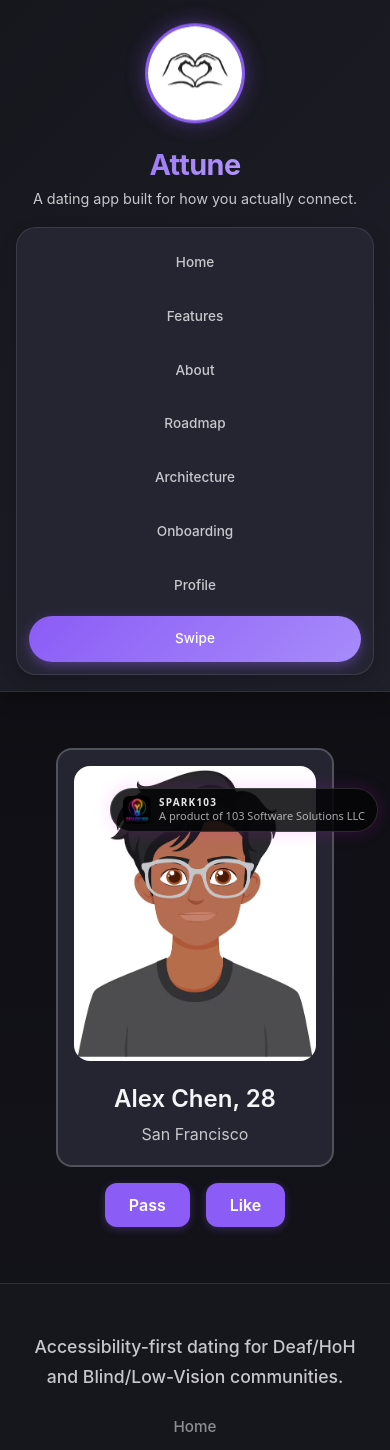
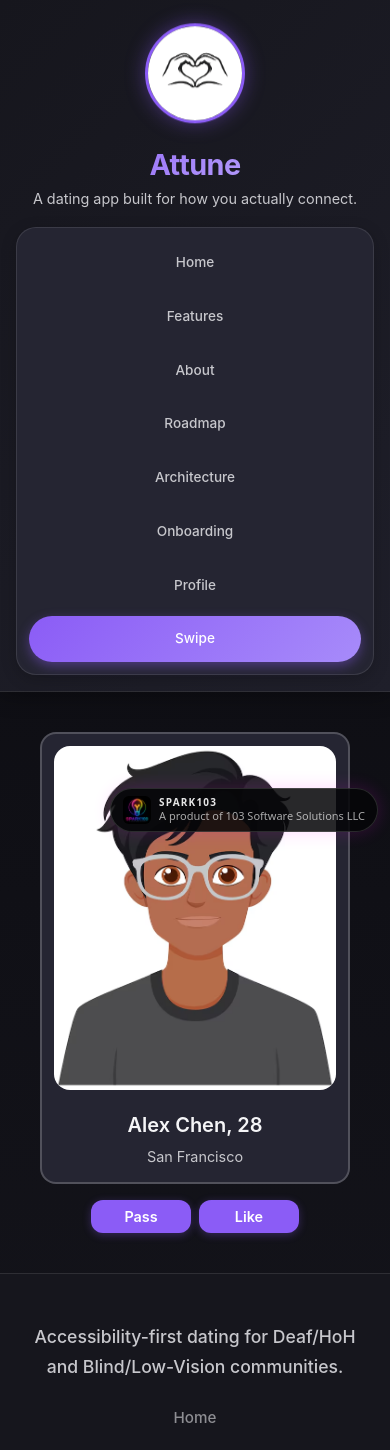
Before and after one commit to ikejones90002/attune-sample-website, a React (Vite) app: page /attune-sample-website/swipe in a window 390 px wide. Shown: the top 1450 px of the page. Built offline with nearby package versions, Linux system fonts and the light colour scheme.

Commit message:
Add responsive design for mobile and tablet devices

```diff
--- a/src/pages/Features.css
+++ b/src/pages/Features.css
@@ -849,6 +849,54 @@
   .timeline-badge {
     align-self: flex-start;
   }
+
+  .accessibility-demo {
+    padding: 1.5rem;
+  }
+
+  .demo-card {
+    padding: 1.5rem;
+  }
+}
+
+@media (max-width: 480px) {
+  .features-page {
+    padding: 1rem;
+  }
+
+  .page-header {
+    padding: 1rem 0;
+    margin-bottom: 2rem;
+  }
+
+  .hero-feature,
+  .feature-showcase,
+  .theme-demo-section {
+    padding: 1.5rem 1rem;
+  }
+
+  .feature-badge {
+    font-size: 0.75rem;
+    padding: 0.4rem 0.8rem;
+  }
+
+  .mode-card,
+  .comm-style-card,
+  .safety-feature {
+    padding: 1.5rem;
+  }
+
+  .features-cta {
+    padding: 3rem 1.5rem;
+  }
+
+  .features-cta h3 {
+    font-size: 1.5rem;
+  }
+
+  .features-cta p {
+    font-size: 1rem;
+  }
 }
 
 @media (prefers-reduced-motion: reduce) {
--- a/src/pages/ProfileSwipe.css
+++ b/src/pages/ProfileSwipe.css
@@ -13,6 +13,8 @@
   padding: 1rem;
   text-align: center;
   transition: transform 0.3s ease;
+  max-width: 400px;
+  width: 100%;
 }
 
 .profile-card img {
@@ -34,6 +36,8 @@
   margin-top: 1rem;
   display: flex;
   gap: 1rem;
+  flex-wrap: wrap;
+  justify-content: center;
 }
 
 .swipe-actions button {
@@ -44,8 +48,49 @@
   border-radius: 12px;
   cursor: pointer;
   transition: background 0.2s ease;
+  flex: 1;
+  min-width: 120px;
 }
 
 .swipe-actions button:hover {
   background: var(--accent-hover);
 }
+
+/* Mobile responsive styles */
+@media (max-width: 768px) {
+  .profile-swipe {
+    padding: 1rem;
+  }
+
+  .profile-card {
+    padding: 0.75rem;
+  }
+
+  .profile-card img {
+    max-width: 100%;
+  }
+
+  .swipe-actions {
+    gap: 0.5rem;
+  }
+
+  .swipe-actions button {
+    padding: 0.6rem 1rem;
+    font-size: 0.9rem;
+  }
+}
+
+@media (max-width: 480px) {
+  .profile-card h2 {
+    font-size: 1.25rem;
+  }
+
+  .profile-card p {
+    font-size: 0.9rem;
+  }
+
+  .swipe-actions button {
+    min-width: 100px;
+    padding: 0.5rem 0.75rem;
+  }
+}
```
Also changed, not shown: src/pages/ProfileCreation.css (+22 -0 lines), 4 other files (tests, documents, lock files or other folders).
